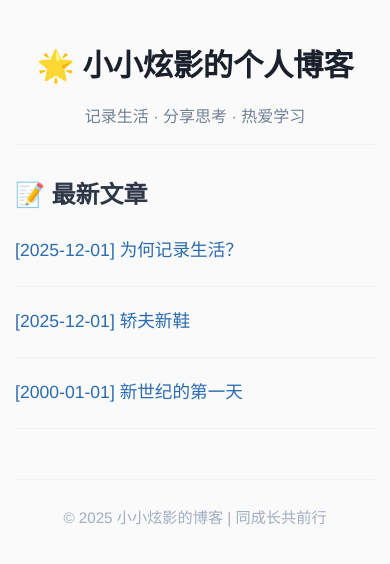
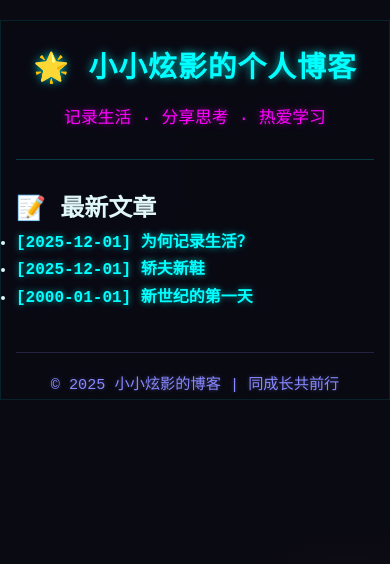
Before and after one commit to xuanying-coding/Xuanying_Learning, a plain HTML site: page index.html in a window 390 px wide. Drawn offline with Linux system fonts and the light colour scheme.

Commit message:
内容完善3

```diff
--- a/style.css
+++ b/style.css
@@ -1,4 +1,4 @@
-/* style.css - 美化升级版 */
+/* style.css - Cyberpunk Theme */
 * {
   margin: 0;
   padding: 0;
@@ -6,117 +6,123 @@
 }
 
 body {
-  font-family: "Helvetica Neue", "Segoe UI", "Microsoft YaHei", sans-serif;
+  font-family: 'Courier New', monospace, "Microsoft YaHei", sans-serif;
   line-height: 1.7;
-  color: #2d3748; /* 更柔和的深灰 */
-  background-color: #fafafa; /* 更干净的浅灰背景 */
-  transition: background-color 0.3s ease;
+  color: #e0f7fa; /* 冰青白文字 */
+  background-color: #0a0a12; /* 深空黑 */
+  background-image:
+    radial-gradient(circle at 10% 20%, rgba(58, 134, 255, 0.05) 0%, transparent 20%),
+    radial-gradient(circle at 90% 80%, rgba(236, 72, 153, 0.05) 0%, transparent 20%);
+  min-height: 100vh;
+  padding: 20px 0;
 }
 
 .container {
   max-width: 800px;
   margin: 0 auto;
-  padding: 30px 20px;
+  padding: 0 20px;
+  background: rgba(10, 10, 20, 0.7);
+  backdrop-filter: blur(4px); /* 毛玻璃效果（部分浏览器支持） */
+  border: 1px solid rgba(0, 255, 255, 0.1);
+  box-shadow:
+    0 0 10px rgba(0, 255, 255, 0.1),
+    inset 0 0 8px rgba(236, 72, 153, 0.05);
+  border-radius: 8px;
 }
 
 header {
   text-align: center;
-  margin-bottom: 40px;
-  padding: 30px 0 25px;
-  border-bottom: 1px solid #edf2f7; /* 更淡雅的分割线 */
+  margin-bottom: 30px;
+  padding: 25px 0;
+  border-bottom: 1px solid rgba(0, 255, 255, 0.2);
 }
 
 header h1 {
-  font-size: 2.4em;
-  font-weight: 600;
-  color: #1a202c; /* 深灰蓝，更稳重 */
-  letter-spacing: -0.5px;
+  font-size: 2.2em;
+  font-weight: bold;
+  color: #00ffff; /* 霓虹青 */
+  text-shadow: 0 0 8px rgba(0, 255, 255, 0.7);
+  letter-spacing: 1px;
+  margin-bottom: 8px;
 }
 
 header p {
-  color: #718096; /* 更协调的灰色 */
-  margin-top: 12px;
+  color: #ff00ff; /* 霓虹粉 */
+  margin-top: 10px;
   font-size: 1.05em;
-  max-width: 600px;
-  margin-left: auto;
-  margin-right: auto;
-  line-height: 1.6;
+  text-shadow: 0 0 6px rgba(255, 0, 255, 0.5);
 }
 
-.post-list {
-  list-style: none;
+article h2 {
+  color: #00ffcc;
+  margin-bottom: 16px;
+  font-size: 1.8em;
+  text-shadow: 0 0 6px rgba(0, 255, 204, 0.4);
 }
 
-.post-list li {
-  padding: 16px 0;
-  border-bottom: 1px solid #edf2f7;
-  transition: background-color 0.2s ease;
+.post-meta {
+  color: #ff6ec7;
+  font-size: 0.95em;
+  margin-bottom: 16px;
+  display: block;
 }
 
-.post-list li:hover {
-  background-color: #ffffff; /* 轻微高亮 */
-  border-radius: 6px;
-  padding-left: 4px;
-  margin: 0 -4px; /* 补偿内边距变化 */
+article p {
+  margin-bottom: 16px;
+  color: #d0f0ff;
+  font-size: 1.05em;
 }
 
-.post-list a {
-  text-decoration: none;
-  color: #2b6cb0; /* 更沉稳的蓝色 */
-  font-size: 1.15em;
-  font-weight: 500;
-  display: block;
-  padding: 4px 0;
-  transition: color 0.2s ease;
+article p:last-of-type {
+  margin-top: 20px;
+  font-style: italic;
+  color: #ff00aa;
 }
 
-.post-list a:hover {
-  color: #e53e3e; /* 鲜艳但不刺眼的红 */
-  transform: translateX(4px);
+/* 返回首页链接 */
+main > p {
+  margin-top: 30px;
+  text-align: center;
+}
+
+main a {
+  color: #00ffff;
+  text-decoration: none;
+  font-weight: bold;
+  text-shadow: 0 0 6px rgba(0, 255, 255, 0.6);
+  transition: all 0.3s ease;
+}
+
+main a:hover {
+  color: #ff00ff;
+  text-shadow: 0 0 10px rgba(255, 0, 255, 0.8);
+  transform: scale(1.05);
 }
 
 footer {
   text-align: center;
-  margin-top: 50px;
-  padding-top: 25px;
-  color: #a0aec0;
-  border-top: 1px solid #edf2f7;
+  margin-top: 40px;
+  padding-top: 20px;
+  color: #8888ff;
+  border-top: 1px solid rgba(136, 136, 255, 0.2);
   font-size: 0.95em;
+  text-shadow: 0 0 4px rgba(136, 136, 255, 0.4);
 }
 
 /* 响应式：手机适配 */
 @media (max-width: 600px) {
   .container {
-    padding: 20px 15px;
-  }
-
-  header {
-    padding: 20px 0 15px;
-    margin-bottom: 30px;
+    padding: 0 15px;
+    border-radius: 0;
+    box-shadow: none;
+    background: rgba(10, 10, 20, 0.95);
   }
 
   header h1 {
-    font-size: 1.9em;
-    letter-spacing: -0.3px;
+    font-size: 1.8em;
   }
 
-  header p {
-    font-size: 1em;
-    padding: 0 10px;
-  }
-
-  .post-list a {
-    font-size: 1.1em;
-  }
-
-  .post-list li:hover {
-    background-color: transparent;
-    transform: none;
-    padding-left: 0;
-    margin: 0;
-  }
-
-  .post-list a:hover {
-    transform: none;
+  article h2 {
+    font-size: 1.5em;
   }
 }
```
